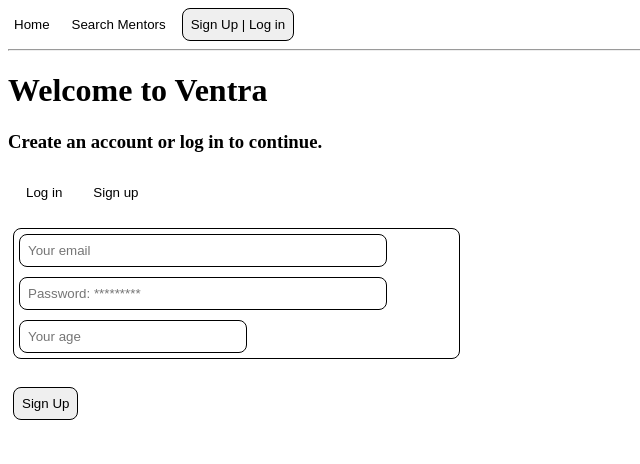
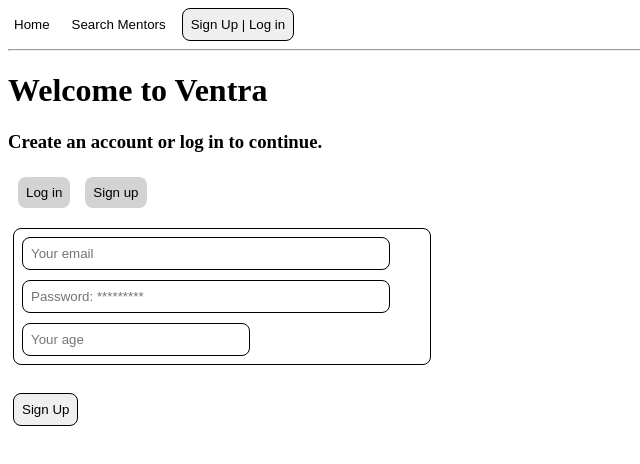
Before and after one commit to DenzelDCB/Ventra, a React (Create React App) app: page / in a window 1280 px wide. Both pictures are taken after a click on the button "Sign Up | Log in". Shown: the top 464 px of the page, without its empty margins (0-640 px from the left). Built offline with nearby package versions, Linux system fonts and the light colour scheme.

Commit message:
Update Account.js

```diff
--- a/src/pages/Account.js
+++ b/src/pages/Account.js
@@ -179,19 +179,43 @@
         alignItems: 'left',
         justifyContent: 'left'
       }}>
-        <button onClick={() => setLignip(0)} style={{ cursor: 'pointer', padding: '8px', borderRadius: '8px', border: '0px', backgroundColor: 'white', }}>Log in</button>
-        <button onClick={() => setLignip(1)} style={{ cursor: 'pointer', padding: '8px', borderRadius: '8px', border: '0px', backgroundColor: 'white', }}>Sign up</button>
+        <button
+          onClick={() => setLignip(0)}
+          style={{
+            cursor: 'pointer',
+            padding: '8px',
+            borderRadius: '8px',
+            border: '0px',
+            backgroundColor: 'lightgray', // Default/previous color
+            color: 'black', // Default/previous color
+          }}
+        >
+          Log in
+        </button>
+        <button
+          onClick={() => setLignip(1)}
+          style={{
+            cursor: 'pointer',
+            padding: '8px',
+            borderRadius: '8px',
+            border: '0px',
+            backgroundColor: 'lightgray', // Default/previous color
+            color: 'black', // Default/previous color
+          }}
+        >
+          Sign up
+        </button>
       </div>
 
       <div style={{
         display: 'flex',
         flexDirection: 'column',
         gap: '10px',
-        padding: '5px',
+        padding: '8px',
         margin: '5px',
         border: '1px solid black',
         borderRadius: '8px',
-        width: '435px',
+        width: '400px',
       }}>
         <input
           type="email"
```
